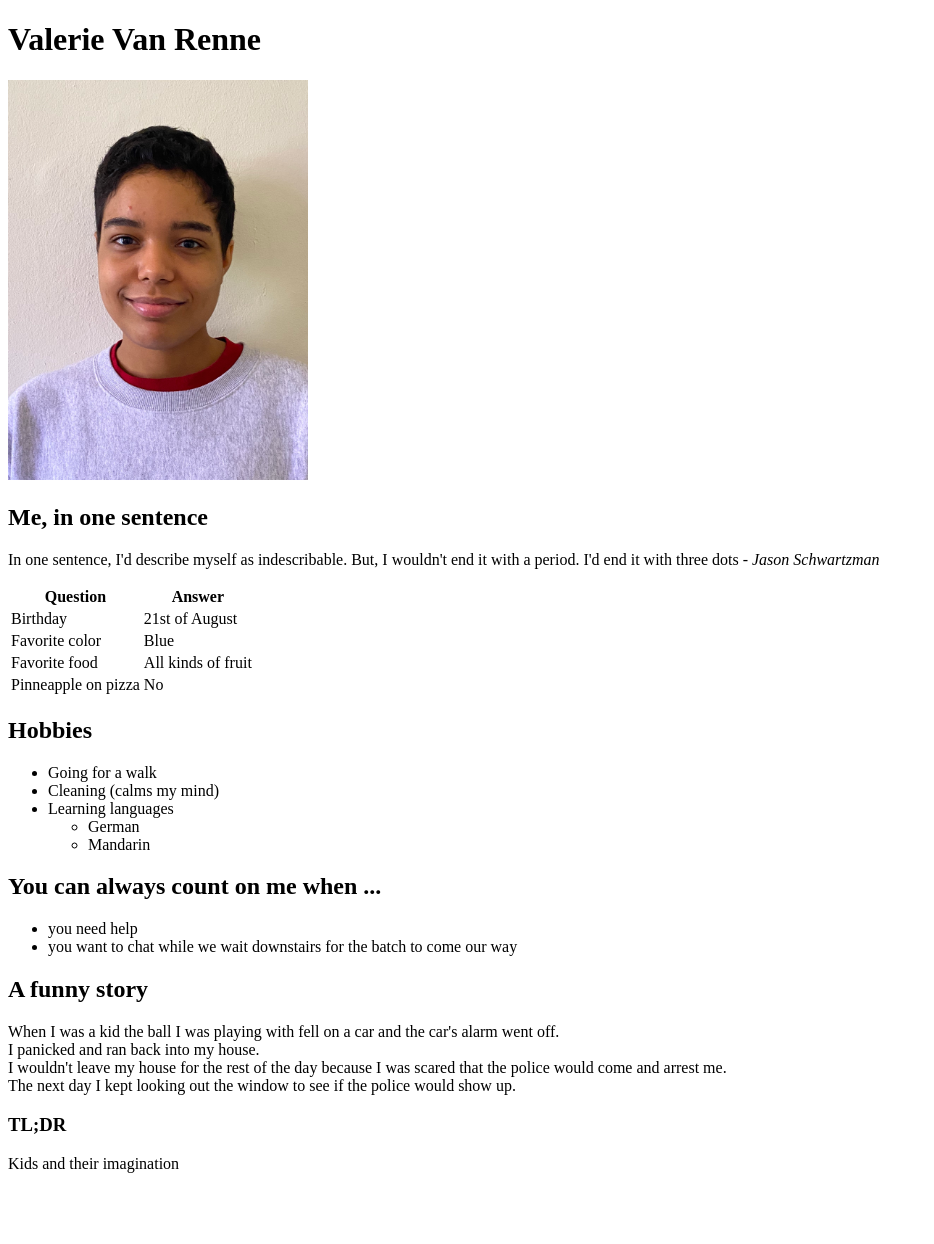
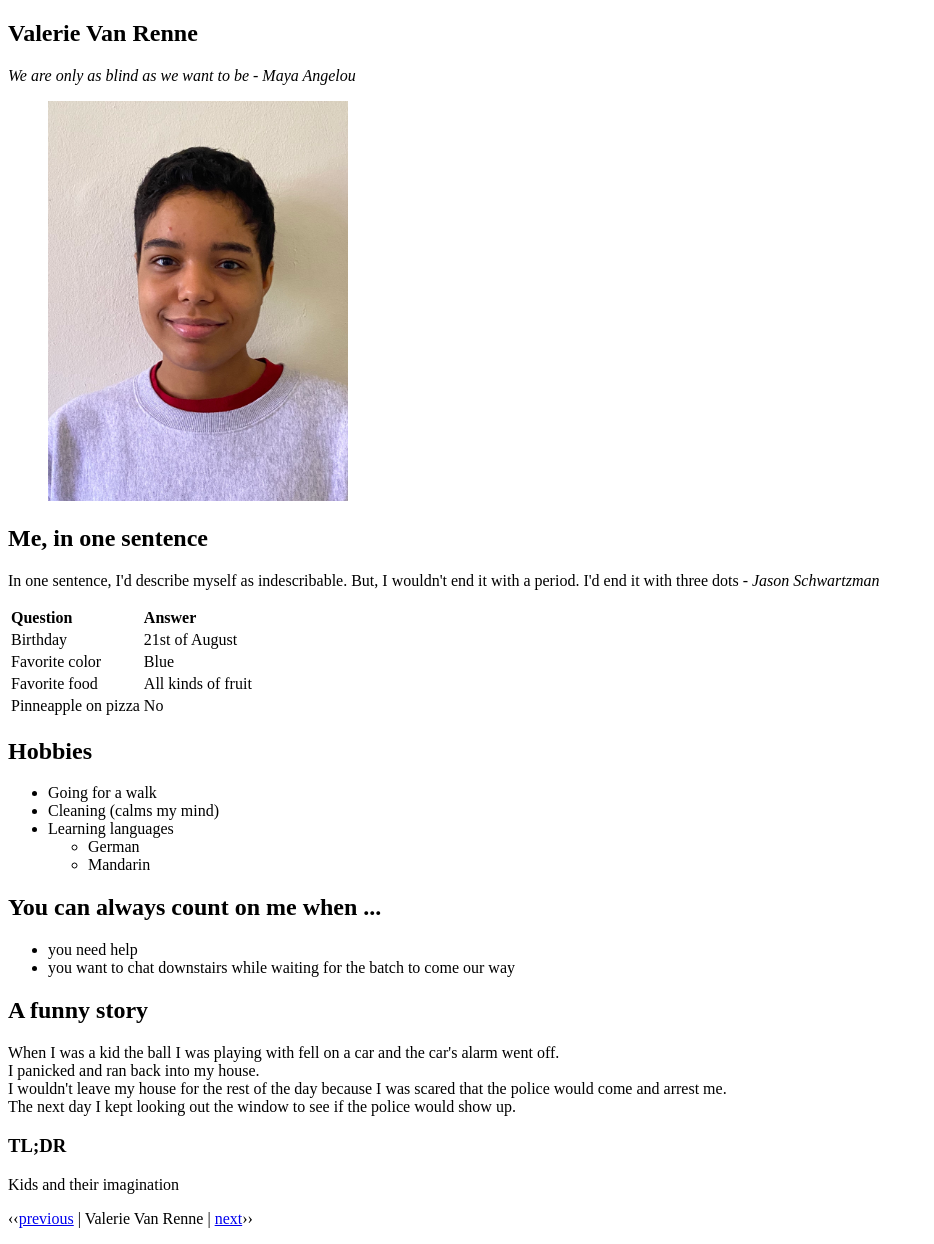
Before and after one commit to ValerieVR/markdown-to-html, a plain HTML site: page index.html in a window 1280 px wide. Shown: the whole page, without its empty margins (0-934 px from the left). Before the commit the page ends 1189 px from the top, so only its background shows below. Drawn offline with Linux system fonts and the light colour scheme.

Commit message:
3rd commit

```diff
--- a/index.html
+++ b/index.html
@@ -1,20 +1,36 @@
 <!DOCTYPE html>
 <html lang="en">
     <head>
+        <meta charset="UTF-8">
+        <meta name="keywords" content="HTML">
+        <meta name="description" content="A beginner's HTML page">
+        <meta name="author" content="Valerie VR">
         <title>About me</title>
     </head>
     <body>
+        <article>
+            <header>
                 <h1>Valerie Van Renne</h1>
-        <img src="Foto.jpeg" width="300" height="400" alt="Photo of myself"/>
+                <p><i>We are only as blind as we want to be - Maya Angelou</i></p>
+                <figure>
+                <a href="https://github.com/ValerieVR">
+                    <img src="Foto.jpeg" width="300" height="400" alt="Photo of myself">
+                </a>
+                </figure>
+            </header>
+            <section>
                 <h2>Me, in one sentence</h2>
-        <p>In one sentence, I'd describe myself as indescribable.
+                <p>
+                    In one sentence, I'd describe myself as indescribable.
                     But, I wouldn't end it with a period.
                     I'd end it with three dots - <i>Jason Schwartzman</i>
                 </p>
+            </section>
+            <section>
                 <table>
                     <tr>
-                <th>Question</th>
-                <th>Answer</th>
+                        <th style="text-align: left;">Question</th>
+                        <th style="text-align: left;">Answer</th>
                     </tr>
                     <tr>
                         <td>Birthday</td>
@@ -33,21 +49,28 @@
                         <td>No</td>
                     </tr>
                 </table>
+            </section>
+            <section>
                 <h2>Hobbies</h2>
                 <ul>
                     <li>Going for a walk</li>
                     <li>Cleaning (calms my mind)</li>
-            <li>Learning languages</li>
+                    <li>Learning languages
                         <ul>
                             <li>German</li>
                             <li>Mandarin</li>
                         </ul>
+                    </li>
                 </ul>
+            </section>
+            <section>
                 <h2>You can always count on me when ...</h2>
                 <ul>
                     <li>you need help</li>
-            <li>you want to chat while we wait downstairs for the batch to come our way</li>
+                    <li>you want to chat downstairs while waiting for the batch to come our way</li>
                 </ul>
+            </section>
+            <section>
                 <h2>A funny story</h2>
                 <p>
                     When I was a kid the ball I was playing with fell on a car and the car's alarm went off.<br/>
@@ -56,8 +79,11 @@
                     The next day I kept looking out the window to see if the police would show up.
                 </p>
                 <h3>TL;DR</h3>
-        <p>
-            Kids and their imagination
-        </p>
+                <p>Kids and their imagination</p>
+            </section>
+            <section>
+                <p>&lsaquo;&lsaquo;<a href="https://github.com/Steeeeeph/markdown-challenge">previous</a> | Valerie Van Renne |
+                <a href="https://github.com/VidyashreeTarikere/markdown-challenge">next</a>&rsaquo;&rsaquo;</p>
+            </section>
+        </article>
     </body>
-</html>
```
Lines whose indentation alone changed are shown as unchanged.
